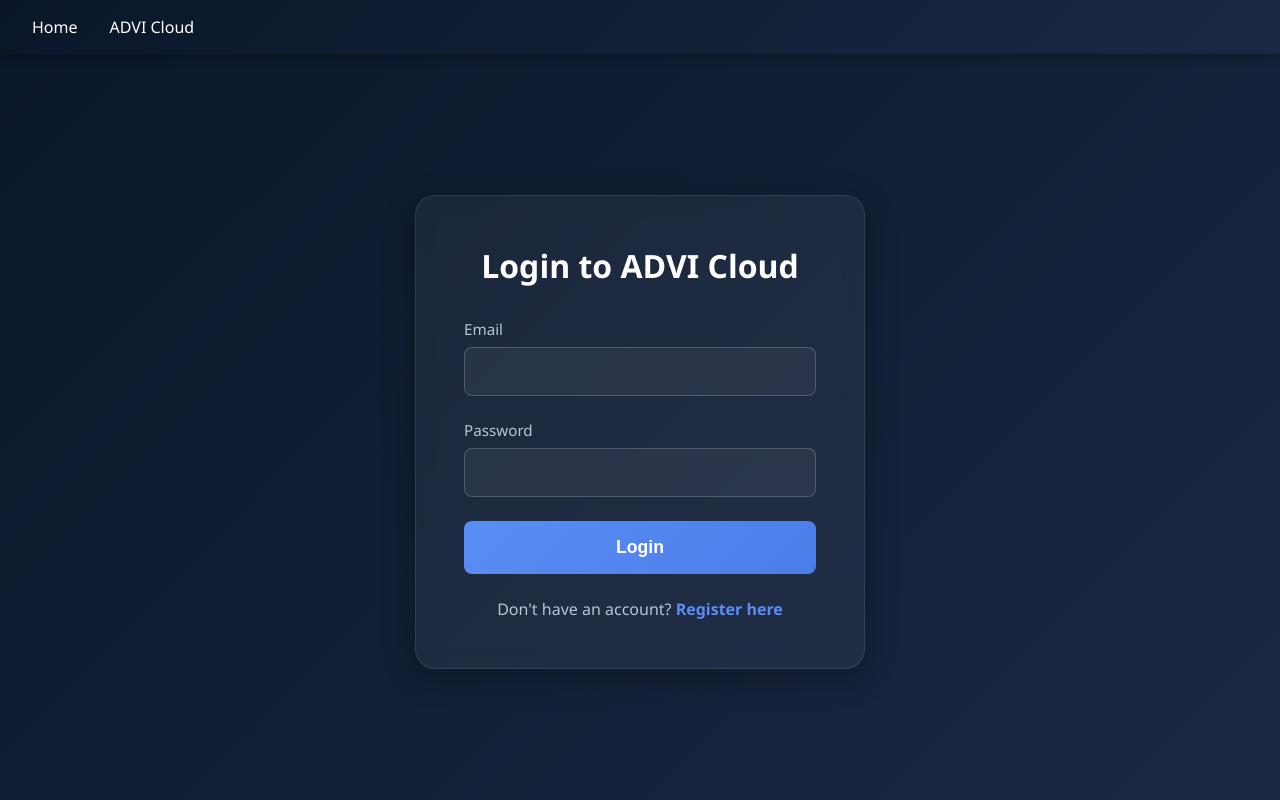
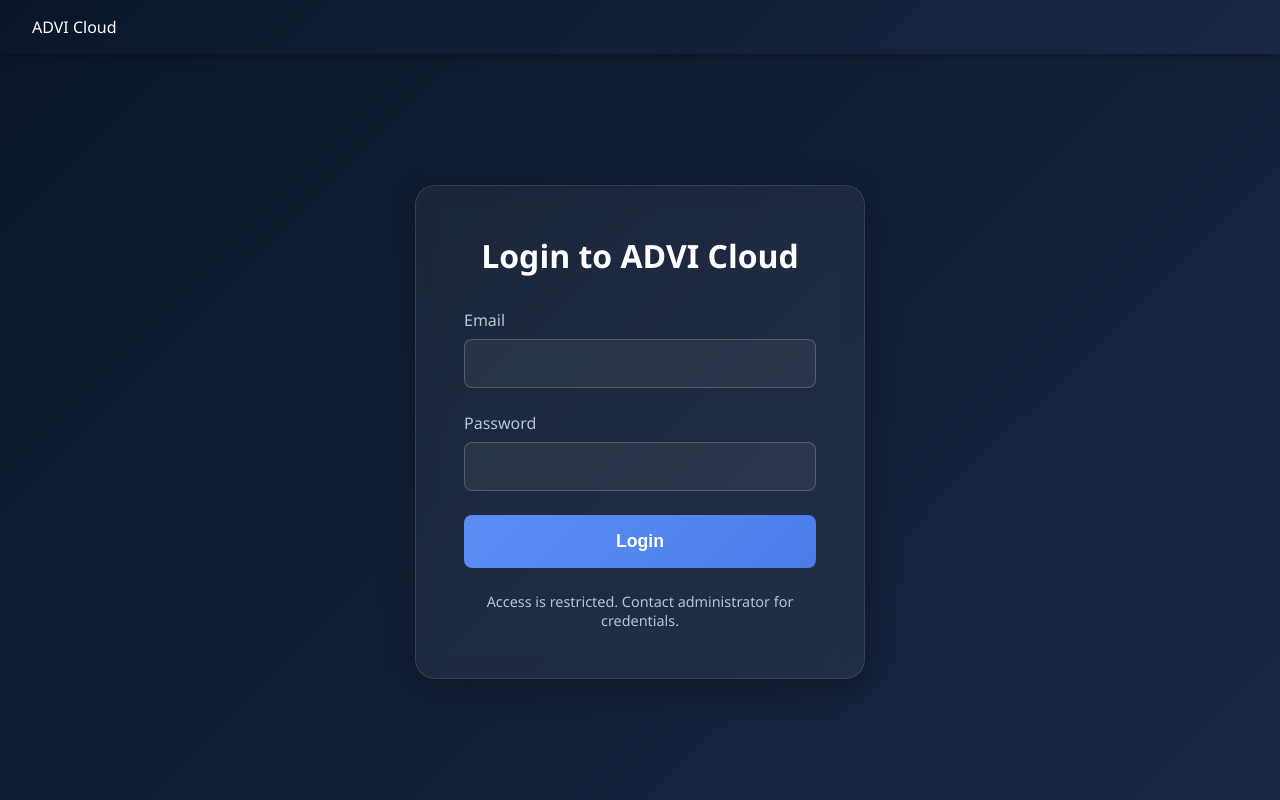
Before and after one commit to vinodh3163/Adviproject, a Flask app: page /login in a window 1280 px wide. Run offline with Flask 3, Linux system fonts and the light colour scheme; parts of the project's set-up code (start-up, migrations or seed data) failed here and were passed over.

Commit message:
Update login.html

```diff
--- a/ecommerce12/templates/login.html
+++ b/ecommerce12/templates/login.html
@@ -5,6 +5,7 @@
     <meta charset="UTF-8">
     <meta name="viewport" content="width=device-width, initial-scale=1.0">
     <title>Login - ADVI Cloud</title>
+
     <style>
         * {
             margin: 0;
@@ -38,11 +39,6 @@
             text-decoration: none;
             font-size: 1rem;
             font-weight: 500;
-            transition: color 0.3s;
-        }
-
-        nav a:hover {
-            color: #5b8ef4;
         }
 
         .auth-container {
@@ -80,7 +76,6 @@
             color: #b8c5d6;
             display: block;
             margin-bottom: 0.5rem;
-            font-size: 0.95rem;
         }
 
         .form-group input {
@@ -91,13 +86,6 @@
             border-radius: 8px;
             color: white;
             font-size: 1rem;
-            transition: all 0.3s;
-        }
-
-        .form-group input:focus {
-            outline: none;
-            border-color: #5b8ef4;
-            background: rgba(255, 255, 255, 0.08);
         }
 
         .btn {
@@ -110,24 +98,6 @@
             font-size: 1.1rem;
             font-weight: 600;
             cursor: pointer;
-            transition: transform 0.3s, box-shadow 0.3s;
-        }
-
-        .btn:hover {
-            transform: translateY(-2px);
-            box-shadow: 0 5px 20px rgba(91, 142, 244, 0.4);
-        }
-
-        .auth-link {
-            text-align: center;
-            margin-top: 1.5rem;
-            color: #b8c5d6;
-        }
-
-        .auth-link a {
-            color: #5b8ef4;
-            text-decoration: none;
-            font-weight: 600;
         }
 
         .alert {
@@ -140,27 +110,26 @@
         .alert-success {
             background: rgba(76, 175, 80, 0.2);
             color: #4caf50;
-            border: 1px solid rgba(76, 175, 80, 0.3);
         }
 
         .alert-error {
             background: rgba(244, 67, 54, 0.2);
             color: #f44336;
-            border: 1px solid rgba(244, 67, 54, 0.3);
         }
 
-        @media (max-width: 768px) {
-            .auth-form {
-                padding: 2rem;
-            }
+        .note {
+            text-align: center;
+            margin-top: 1.5rem;
+            color: #b8c5d6;
+            font-size: 0.9rem;
         }
     </style>
 </head>
 <body>
+
     <nav>
         <ul>
-            <li><a href="/">Home</a></li>
-            <li><a href="/login">ADVI Cloud</a></li>
+            <li><a href="/">ADVI Cloud</a></li>
         </ul>
     </nav>
 
@@ -177,21 +146,22 @@
             {% endwith %}
 
             <div class="form-group">
-                <label for="email">Email</label>
-                <input type="email" id="email" name="email" required>
+                <label>Email</label>
+                <input type="email" name="email" required>
             </div>
 
             <div class="form-group">
-                <label for="password">Password</label>
-                <input type="password" id="password" name="password" required>
+                <label>Password</label>
+                <input type="password" name="password" required>
             </div>
 
             <button type="submit" class="btn">Login</button>
 
-            <div class="auth-link">
-                Don't have an account? <a href="/register">Register here</a>
+            <div class="note">
+                Access is restricted. Contact administrator for credentials.
             </div>
         </form>
     </div>
+
 </body>
 </html>
```
